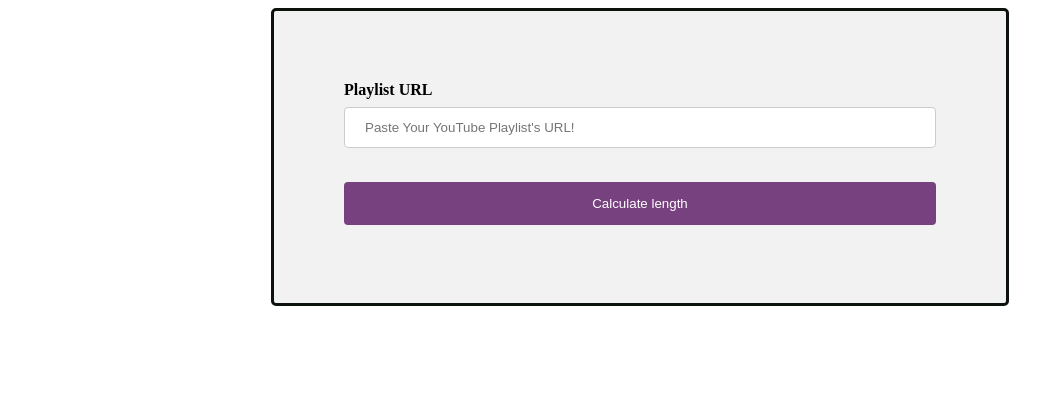
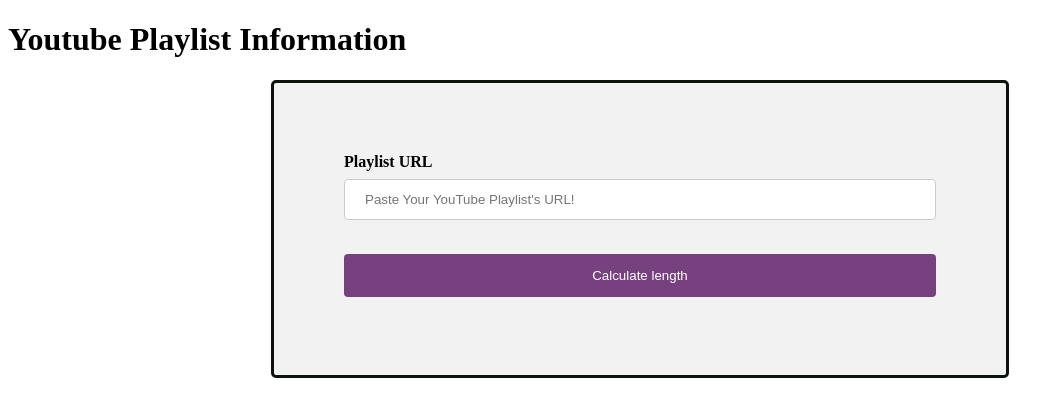
Before and after one commit to HichamAtanane/ytplaylist-info, a Flask app: page / in a window 1280 px wide. Shown: the top 417 px of the page, without its empty margins (0-1064 px from the left). Run offline with Flask 2, Linux system fonts and the light colour scheme.

Commit message:
Update index.html

```diff
--- a/templates/index.html
+++ b/templates/index.html
@@ -8,6 +8,7 @@
     <title>Youtube Playlist</title>
 </head>
 <body>
+    <h1>Youtube Playlist Information</h1>
     <div class="center">
         <div class="form">
             <form action="../" method="POST">
```
